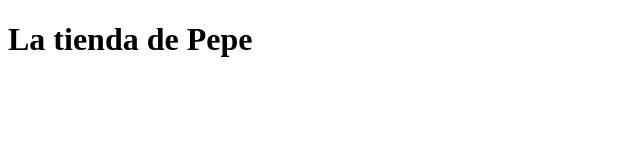
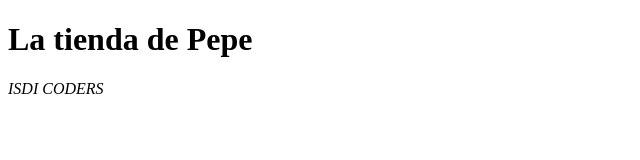
Before and after one commit to jeffthndr/week0_Q3, a website: page index.html in a window 1280 px wide. Shown: the whole page, without its empty margins (0-640 px from the left). Drawn offline with Linux system fonts and the light colour scheme.

Commit message:
adding readme

```diff
--- a/index.html
+++ b/index.html
@@ -12,7 +12,7 @@
     <h1>La tienda de Pepe</h1>
   </header>
   <footer>
-
+    <address>ISDI CODERS</address>
   </footer>
 </body>
 
```
Also changed, not shown: readme.md (added).
